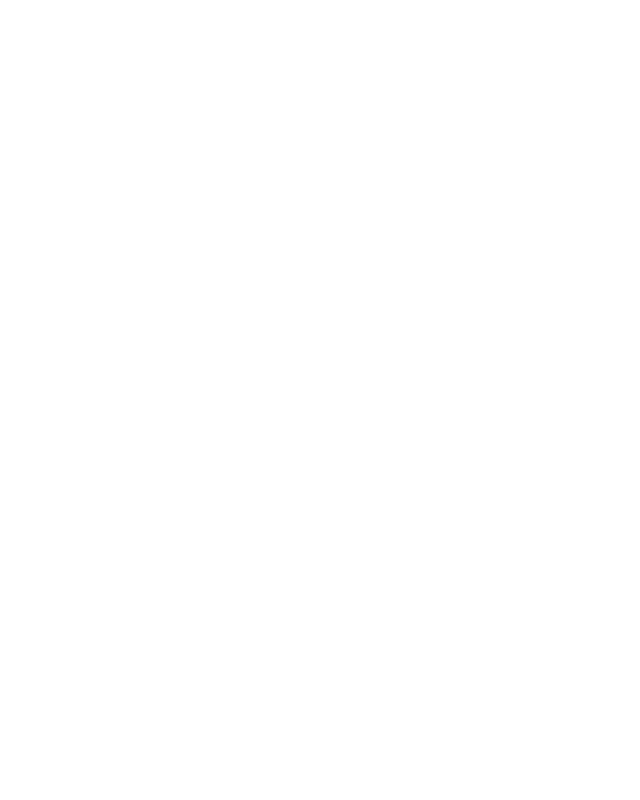
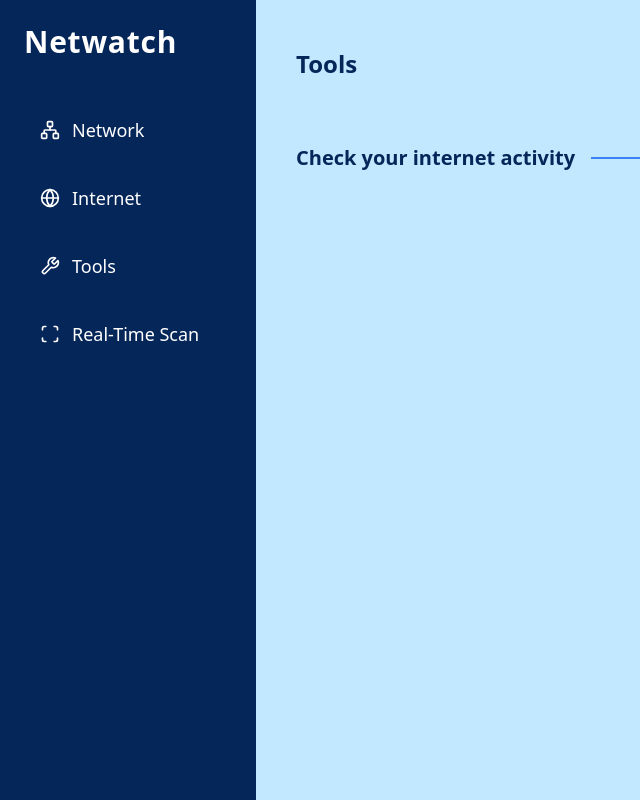
Before and after one commit to otkoke1/netwatch, a React (Vite) app in the folder frontend/: page /tools in a window 1280 px wide. Before the commit this address had no page. Shown: the whole page, without its empty margins (0-640 px from the left). Built offline with nearby package versions, Linux system fonts and the light colour scheme; a web font is replaced by a local one.

Commit message:
trying adaptive boxes

```diff
--- a/frontend/src/App.jsx
+++ b/frontend/src/App.jsx
@@ -5,6 +5,8 @@ import { BrowserRouter, Routes, Route } from 'react-router-dom';
 import HomePage from './pages/HomePage.jsx';
 import RTScanPage from "./pages/RTScanPage.jsx";
 import NetworkPage from "./pages/NetworkPage.jsx";
+import InternetPage from "./pages/InternetPage.jsx";
+import ToolsPage from "./pages/ToolsPage.jsx";
 
 function App() {
   return (
@@ -13,6 +15,8 @@ function App() {
         <Route path="/" element={<HomePage />} />
         <Route path="/rtscan" element={<RTScanPage />} />
         <Route path="/network" element={<NetworkPage /> } />
+        <Route path="/internet" element={<InternetPage />} />
+        <Route path="/tools" element={<ToolsPage />} />
       </Routes>
     </BrowserRouter>
   );
--- a/frontend/src/pages/HomePage.jsx
+++ b/frontend/src/pages/HomePage.jsx
@@ -1,44 +1,26 @@
+import { useState, useEffect } from "react";
 import { Link } from "react-router-dom";
 import { Network, Globe, Wrench, Scan } from "lucide-react";
 
-export default function HomePage() {
-  return (
-    <div className="flex h-screen w-screen font-sans">
-      {/* Sidebar */}
-      <aside className="w-1/5 bg-[#052659] text-white p-6 shadow-lg">
-        <div className="flex flex-col h-full justify-between">
-          {/* Top */}
-          <div>
-          <h1 className="text-3xl font-bold mb-12 tracking-wide">Netwatch</h1>
-            <nav className="text-lg">
-              <SidebarLink to="/network" icon={Network}>Network</SidebarLink>
-              <SidebarLink to="/" icon={Globe}>Internet</SidebarLink>
-              <SidebarLink to="#" icon={Wrench}>Tools</SidebarLink>
-              <SidebarLink to="/rtscan" icon={Scan}>Real-Time Scan</SidebarLink>
-            </nav>
-          </div>
+// Custom hook for window dimensions
+function useWindowDimensions() {
+  const [dimensions, setDimensions] = useState({
+    width: window.innerWidth,
+    height: window.innerHeight,
+  });
 
-          {/* Bottom */}
-          <div className="mt-10 text-sm opacity-70">
-            <p>© 2025 Netwatch</p>
-          </div>
-        </div>
-      </aside>
+  useEffect(() => {
+    function handleResize() {
+      setDimensions({
+        width: window.innerWidth,
+        height: window.innerHeight,
+      });
+    }
+    window.addEventListener("resize", handleResize);
+    return () => window.removeEventListener("resize", handleResize);
+  }, []);
 
-      {/* Main */}
-      <main className="flex-1 flex flex-col bg-[#C1E8FF] font-sans">
-        <div className="h-[40%] border-b border-blue-200" />
-        <div className="h-[60%] bg-[#7DA0CA] flex items-end justify-center gap-28 px-10 pb-6">
-          {[1, 2, 3].map((_, i) => (
-            <div
-              key={i}
-              className="bg-white rounded-xl shadow-lg flex-1 max-w-[250px] h-72"
-            />
-          ))}
-        </div>
-      </main>
-    </div>
-  );
+  return dimensions;
 }
 
 function SidebarLink({ to, icon: Icon, children }) {
@@ -52,3 +34,60 @@ function SidebarLink({ to, icon: Icon, children }) {
     </Link>
   );
 }
+
+export default function HomePage() {
+  const { width } = useWindowDimensions();
+
+  // Set breakpoints
+  const isMobile = width < 768;
+  const isTablet = width >= 768 && width < 1024;
+  const isLarge = width >= 1024; // laptop and desktop
+
+  const boxHeight = isLarge
+    ? "h-96" // same height for laptop/desktop
+    : isTablet
+    ? "h-80"
+    : "h-64";
+
+  const gridCols = isLarge
+    ? "grid-cols-3" // always 3 columns for laptop/desktop
+    : isTablet
+    ? "grid-cols-2"
+    : "grid-cols-1";
+
+  const boxes = Array.from({ length: 3 });
+
+  return (
+    <div className="flex h-screen w-screen font-sans">
+      {/* Sidebar */}
+      <aside className="w-full md:w-1/5 bg-[#052659] text-white p-6 shadow-lg">
+        <div className="flex flex-col h-full justify-between">
+          <div>
+            <h1 className="text-3xl font-bold mb-12 tracking-wide">Netwatch</h1>
+            <nav className="text-lg">
+              <SidebarLink to="/network" icon={Network}>Network</SidebarLink>
+              <SidebarLink to="/internet" icon={Globe}>Internet</SidebarLink>
+              <SidebarLink to="/tools" icon={Wrench}>Tools</SidebarLink>
+              <SidebarLink to="/rtscan" icon={Scan}>Real-Time Scan</SidebarLink>
+            </nav>
+          </div>
+          <div className="mt-10 text-sm opacity-70">
+            <p>Contact</p>
+          </div>
+        </div>
+      </aside>
+
+      {/* Main */}
+      <main className="flex-1 flex flex-col bg-[#C1E8FF] font-sans">
+        <div className="h-[40%] min-h-[200px] border-b border-blue-200" />
+        <div className="h-[60%] bg-[#7DA0CA] flex items-end justify-center px-2 md:px-6 pb-6">
+          <div className={`max-w-6xl w-full grid grid-cols-1 md:grid-cols-2 lg:grid-cols-3 gap-x-12 md:gap-x-24 lg:gap-x-32 gap-y-8 p-3.5 md:p-4`}>
+            {boxes.map((_, idx) => (
+              <div key={idx} className={`bg-white rounded-xl shadow-md ${boxHeight}`} />
+            ))}
+          </div>
+        </div>
+      </main>
+    </div>
+  );
+}
--- a/frontend/src/pages/InternetPage.jsx
+++ b/frontend/src/pages/InternetPage.jsx
@@ -1 +1,50 @@
-x
+import { Link } from "react-router-dom";
+import { Globe, Network, Scan, Wrench } from "lucide-react";
+
+export default function InternetPage() {
+  return (
+    <div className="flex h-screen w-screen font-sans">
+      {/* Sidebar */}
+      <aside className="w-1/5 bg-[#052659] text-white p-6">
+        <div>
+          <Link to="/" className="block w-fit">
+              <h1 className="text-3xl font-bold mb-12 tracking-wide cursor-pointer text-white">
+                Netwatch
+              </h1>
+            </Link>
+          <nav className="text-lg">
+            <SidebarLink to="/network" icon={Network}>Network</SidebarLink>
+            <SidebarLink to="/internet" icon={Globe}>Internet</SidebarLink>
+            <SidebarLink to="/tools" icon={Wrench}>Tools</SidebarLink>
+            <SidebarLink to="/rtscan" icon={Scan}>Real-Time Scan</SidebarLink>
+          </nav>
+        </div>
+      </aside>
+
+      {/* Main content */}
+      <main className="flex-1 bg-[#C1E8FF] flex flex-col items-start justify-start pt-12 pl-10 font-sans overflow-y-auto pb-12">
+        <div className="text-2xl font-semibold text-[#052659]">
+          {/* Placeholder for Internet-specific title or content */}
+          Internet
+        </div>
+
+        <div className="flex items-center w-full mt-16">
+          <span className="text-xl font-semibold text-[#052659] mr-4">Latest Speeed Test</span>
+          <div className="flex-grow max-w-[569px] min-h-0.5 bg-blue-500"></div>
+        </div>
+      </main>
+    </div>
+  );
+}
+
+function SidebarLink({ to, icon: Icon, children }) {
+  return (
+    <Link
+      to={to}
+      className="flex items-center gap-3 px-4 py-2 rounded transition duration-200 hover:bg-[#1B3C73] hover:underline mb-6 text-white"
+    >
+      {Icon && <Icon size={20} />}
+      {children}
+    </Link>
+  );
+}
--- a/frontend/src/pages/NetworkPage.jsx
+++ b/frontend/src/pages/NetworkPage.jsx
@@ -39,11 +39,15 @@ export default function NetworkPage() {
       {/* Sidebar */}
       <aside className="w-1/5 bg-[#052659] text-white p-6">
         <div>
-          <h1 className="text-3xl font-bold mb-12 tracking-wide">Netwatch</h1>
+          <Link to="/" className="block w-fit">
+            <h1 className="text-3xl font-bold mb-12 tracking-wide cursor-pointer text-white">
+              Netwatch
+            </h1>
+          </Link>
           <nav className="text-lg">
             <SidebarLink to="/network" icon={Network}>Network</SidebarLink>
-            <SidebarLink to="#" icon={Globe}>Internet</SidebarLink>
-            <SidebarLink to="#" icon={Wrench}>Tools</SidebarLink>
+            <SidebarLink to="/internet" icon={Globe}>Internet</SidebarLink>
+            <SidebarLink to="/tools" icon={Wrench}>Tools</SidebarLink>
             <SidebarLink to="/rtscan" icon={Scan}>Real-Time Scan</SidebarLink>
           </nav>
         </div>
--- a/frontend/src/pages/RTScanPage.jsx
+++ b/frontend/src/pages/RTScanPage.jsx
@@ -1,33 +1,61 @@
 import { Link } from "react-router-dom";
-import {Globe, Network, Scan, Wrench} from "lucide-react";
+import { Globe, Network, Scan, Wrench } from "lucide-react";
 
 export default function RTScanPage() {
   return (
-    <div className="flex h-screen w-screen">
+    <div className="flex h-screen w-screen font-sans">
       {/* Sidebar */}
       <aside className="w-1/5 bg-[#052659] text-white p-6">
         <div>
-            <h1 className="text-3xl font-bold mb-12 tracking-wide">Netwatch</h1>
-            <nav className="text-lg">
-              <SidebarLink to="/network" icon={Network}>Network</SidebarLink>
-              <SidebarLink to="#" icon={Globe}>Internet</SidebarLink>
-              <SidebarLink to="#" icon={Wrench}>Tools</SidebarLink>
-              <SidebarLink to="/rtscan" icon={Scan}>Real-Time Scan</SidebarLink>
-            </nav>
+          <Link to="/" className="block w-fit">
+            <h1 className="text-3xl font-bold mb-12 tracking-wide cursor-pointer text-white">
+              Netwatch
+            </h1>
+          </Link>
+          <nav className="text-lg">
+            <SidebarLink to="/network" icon={Network}>Network</SidebarLink>
+            <SidebarLink to="/internet" icon={Globe}>Internet</SidebarLink>
+            <SidebarLink to="/tools" icon={Wrench}>Tools</SidebarLink>
+            <SidebarLink to="/rtscan" icon={Scan}>Real-Time Scan</SidebarLink>
+          </nav>
         </div>
       </aside>
-      <main className="flex-1 bg-[#C1E8FF] flex items-center justify-center text-3xl font-bold">
+
+      {/* Main content */}
+      <main className="flex-1 bg-[#C1E8FF] flex flex-col items-start justify-start pt-12 pl-10 overflow-y-auto pb-12">
+        <div className="text-2xl font-semibold text-[#052659]">
+          Real-Time Packet Scanner
+        </div>
+
+        <div className="flex items-center w-full mt-16">
+          <span className="text-xl font-semibold text-[#052659] mr-4">Live Capture</span>
+          <div className="flex-grow max-w-[715px] min-h-0.5 bg-blue-500"></div>
+        </div>
+
+        {/* Placeholder box for packet table */}
+        <div className="mt-6 w-full max-w-5xl bg-white p-6 rounded-lg shadow-md text-[#052659] text-sm">
+          <p>Placeholder.</p>
+        </div>
+
+        <div className="flex items-center w-full mt-16">
+          <span className="text-xl font-semibold text-[#052659] mr-4">Protocol & Threat Analysis</span>
+          <div className="flex-grow max-w-[715px] min-h-0.5 bg-blue-500"></div>
+        </div>
+
+        {/* Placeholder box for charts and analysis */}
+        <div className="mt-6 w-full max-w-5xl bg-white p-6 rounded-lg shadow-md text-[#052659] text-sm">
+          <p>Placeholder.</p>
+        </div>
       </main>
     </div>
   );
 }
 
-
 function SidebarLink({ to, icon: Icon, children }) {
   return (
     <Link
       to={to}
-      className="flex items-center gap-3 px-4 py-2 rounded transition duration-200 hover:bg-[#1B3C73] hover:underline mb-6"
+      className="flex items-center gap-3 px-4 py-2 rounded transition duration-200 hover:bg-[#1B3C73] hover:underline mb-6 text-white"
     >
       {Icon && <Icon size={20} />}
       {children}
--- a/frontend/src/pages/ToolsPage.jsx
+++ b/frontend/src/pages/ToolsPage.jsx
@@ -0,0 +1,50 @@
+import { Link } from "react-router-dom";
+import { Globe, Network, Scan, Wrench } from "lucide-react";
+
+export default function ToolsPage() {
+  return (
+    <div className="flex h-screen w-screen font-sans">
+      {/* Sidebar */}
+      <aside className="w-1/5 bg-[#052659] text-white p-6">
+        <div>
+          <Link to="/" className="block w-fit">
+            <h1 className="text-3xl font-bold mb-12 tracking-wide cursor-pointer text-white">
+              Netwatch
+            </h1>
+          </Link>
+          <nav className="text-lg">
+            <SidebarLink to="/network" icon={Network}>Network</SidebarLink>
+            <SidebarLink to="/internet" icon={Globe}>Internet</SidebarLink>
+            <SidebarLink to="/tools" icon={Wrench}>Tools</SidebarLink>
+            <SidebarLink to="/rtscan" icon={Scan}>Real-Time Scan</SidebarLink>
+          </nav>
+        </div>
+      </aside>
+
+      {/* Main content */}
+      <main className="flex-1 bg-[#C1E8FF] flex flex-col items-start justify-start pt-12 pl-10 font-sans overflow-y-auto pb-12">
+        <div className="text-2xl font-semibold text-[#052659]">
+          {/* Placeholder for Internet-specific title or content */}
+          Tools
+        </div>
+
+        <div className="flex items-center w-full mt-16">
+          <span className="text-xl font-semibold text-[#052659] mr-4">Check your internet activity</span>
+          <div className="flex-grow max-w-[569px] min-h-0.5 bg-blue-500"></div>
+        </div>
+      </main>
+    </div>
+  );
+}
+
+function SidebarLink({ to, icon: Icon, children }) {
+  return (
+    <Link
+      to={to}
+      className="flex items-center gap-3 px-4 py-2 rounded transition duration-200 hover:bg-[#1B3C73] hover:underline mb-6 text-white"
+    >
+      {Icon && <Icon size={20} />}
+      {children}
+    </Link>
+  );
+}
--- /dev/null
+++ b/package.json
@@ -0,0 +1,5 @@
+{
+  "dependencies": {
+    "react-use-media": "^0.3.0"
+  }
+}
```
Also changed, not shown: 1 other file (tests, documents, lock files or other folders).
